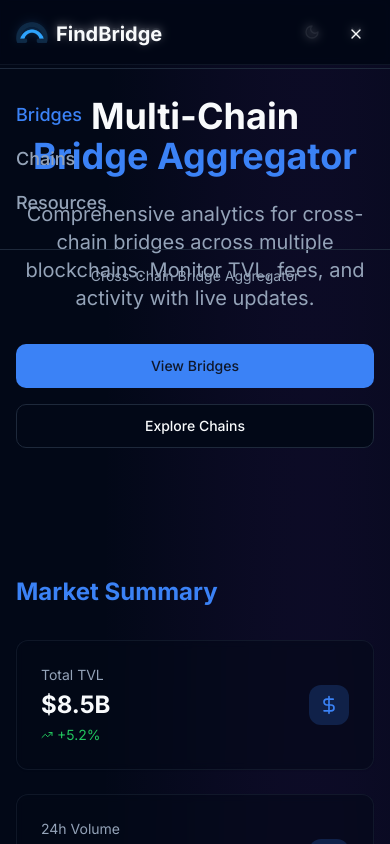
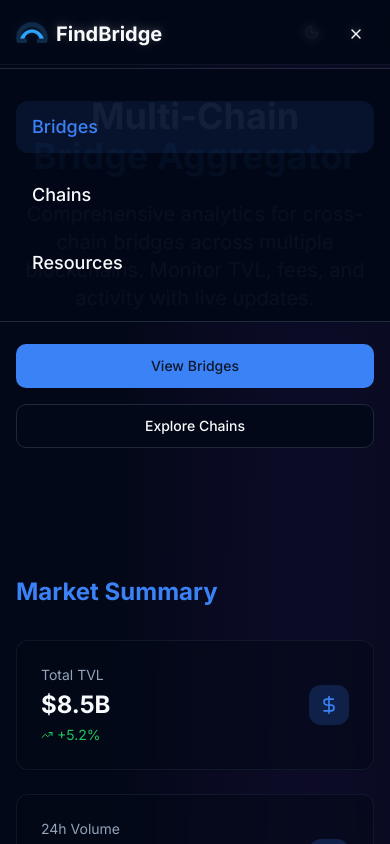
Before and after one commit to BaraqFi/FindBridge, a Next.js app: page / in a window 390 px wide. Both pictures are taken after a click on the button "Toggle mobile menu". Shown: the top 844 px of the page. Built offline with nearby package versions, Linux system fonts and the light colour scheme; no server answers.

Commit message:
more fixes

```diff
--- a/components/mobile-nav.tsx
+++ b/components/mobile-nav.tsx
@@ -1,6 +1,6 @@
 "use client"
 
-import { useState } from "react"
+import { useState, useEffect } from "react"
 import { Menu, X, Globe } from "lucide-react"
 import { Button } from "@/components/ui/button"
 import { ThemeToggle } from "@/components/theme-toggle"
@@ -21,6 +21,20 @@ export function MobileNav({ currentPage = "bridges" }: MobileNavProps) {
 
   const toggleMenu = () => setIsOpen(!isOpen)
 
+  // Prevent page scrolling when menu is open
+  useEffect(() => {
+    if (isOpen) {
+      document.body.style.overflow = 'hidden'
+    } else {
+      document.body.style.overflow = 'unset'
+    }
+
+    // Cleanup on unmount
+    return () => {
+      document.body.style.overflow = 'unset'
+    }
+  }, [isOpen])
+
   return (
     <div className="md:hidden">
       {/* Mobile Menu Button */}
@@ -39,8 +53,14 @@ export function MobileNav({ currentPage = "bridges" }: MobileNavProps) {
 
       {/* Mobile Menu Overlay */}
       {isOpen && (
-        <div className="fixed inset-0 z-50 bg-background/60 backdrop-blur-sm">
-          <div className="flex flex-col h-full">
+        <div
+          className="fixed inset-0 z-50 bg-background/80 backdrop-blur-sm"
+          onClick={() => setIsOpen(false)}
+        >
+          <div
+            className="flex flex-col h-full"
+            onClick={(e) => e.stopPropagation()}
+          >
             {/* Header */}
             <div className="flex items-center justify-between p-4 border-b border-border">
               <Link href="/" className="flex items-center space-x-2" onClick={() => setIsOpen(false)}>
@@ -62,14 +82,14 @@ export function MobileNav({ currentPage = "bridges" }: MobileNavProps) {
             </div>
 
             {/* Navigation Links */}
-            <nav className="flex-1 px-4 py-8">
+            <nav className="flex-1 px-4 py-8 bg-background/95 backdrop-blur-md">
               <div className="space-y-4">
                 <Link
                   href="/"
-                  className={`block text-lg font-medium transition-colors ${
+                  className={`block text-lg font-medium transition-colors px-4 py-3 rounded-lg ${
                     currentPage === "bridges"
-                      ? "text-primary"
-                      : "text-muted-foreground hover:text-foreground"
+                      ? "text-primary bg-primary/10"
+                      : "text-foreground hover:text-foreground hover:bg-accent/50"
                   }`}
                   onClick={() => setIsOpen(false)}
                 >
@@ -77,10 +97,10 @@ export function MobileNav({ currentPage = "bridges" }: MobileNavProps) {
                 </Link>
                 <Link
                   href="/chains"
-                  className={`block text-lg font-medium transition-colors ${
+                  className={`block text-lg font-medium transition-colors px-4 py-3 rounded-lg ${
                     currentPage === "chains"
-                      ? "text-primary"
-                      : "text-muted-foreground hover:text-foreground"
+                      ? "text-primary bg-primary/10"
+                      : "text-foreground hover:text-foreground hover:bg-accent/50"
                   }`}
                   onClick={() => setIsOpen(false)}
                 >
@@ -88,10 +108,10 @@ export function MobileNav({ currentPage = "bridges" }: MobileNavProps) {
                 </Link>
                 <Link
                   href="/resources"
-                  className={`block text-lg font-medium transition-colors ${
+                  className={`block text-lg font-medium transition-colors px-4 py-3 rounded-lg ${
                     currentPage === "resources"
-                      ? "text-primary"
-                      : "text-muted-foreground hover:text-foreground"
+                      ? "text-primary bg-primary/10"
+                      : "text-foreground hover:text-foreground hover:bg-accent/50"
                   }`}
                   onClick={() => setIsOpen(false)}
                 >
@@ -102,9 +122,9 @@ export function MobileNav({ currentPage = "bridges" }: MobileNavProps) {
 
             {/* Footer */}
             <div className="p-4 border-t border-border">
-              <div className="text-sm text-muted-foreground text-center">
+              {/* <div className="text-sm text-muted-foreground text-center">
                 Cross-Chain Bridge Aggregator
-              </div>
+              </div> */}
             </div>
           </div>
         </div>
```
